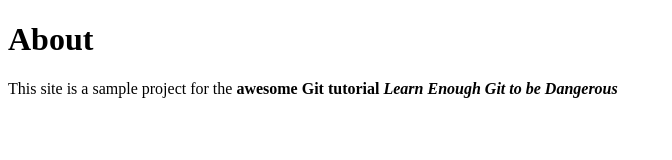
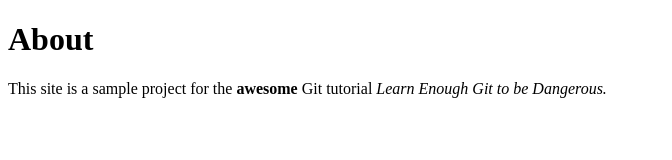
Before and after one commit to wrytee/website, a plain HTML site: page about.html in a window 1280 px wide. Shown: the whole page, without its empty margins (0-672 px from the left). Drawn offline with Linux system fonts and the light colour scheme.

```diff
--- a/about.html
+++ b/about.html
@@ -6,8 +6,8 @@
   <body>
     <h1>About</h1>
     <p>
-      This site is a sample project for the <strong>awesome</awesome> Git
-      tutorial <em>Learn Enough Git to be Dangerous</em>
+      This site is a sample project for the <strong>awesome</strong> Git
+      tutorial <em>Learn Enough Git to be Dangerous.</em>
     </p>
   </body>
 </html>
```
Also changed, not shown: index.html (+1 -0 lines).
